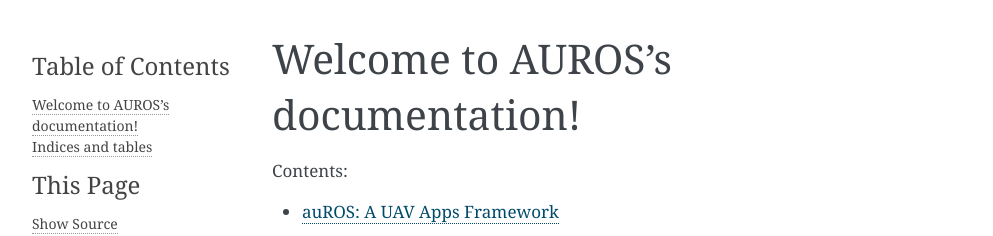
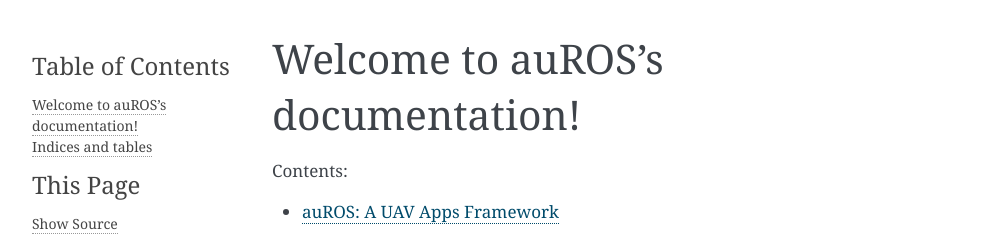
Before and after one commit to gamma-programme/auros, a Sphinx documentation site: the page built from docs/index.rst, in a window 1280 px wide. Shown: the top 236 px of the page, without its empty margins (148-1141 px from the left). Built offline with Sphinx 7.4.7, drawn with Linux system fonts in a browser that asks for light colours.

Commit message:
Update titles

```diff
--- a/docs/conf.py
+++ b/docs/conf.py
@@ -49,7 +49,7 @@ source_suffix = '.rst'
 master_doc = 'index'
 
 # General information about the project.
-project = u'AUROS'
+project = u'auROS'
 copyright = u'2014, GAMMA Programme'
 
 # The version info for the project you're documenting, acts as replacement for
@@ -203,7 +203,7 @@ latex_elements = {
 # (source start file, target name, title,
 #  author, documentclass [howto, manual, or own class]).
 latex_documents = [
-  ('index', 'AUROS.tex', u'AUROS Documentation',
+  ('index', 'AUROS.tex', u'auROS Documentation',
    u'GAMMA Programme', 'manual'),
 ]
 
--- a/docs/index.rst
+++ b/docs/index.rst
@@ -1,4 +1,4 @@
-Welcome to AUROS's documentation!
+Welcome to auROS's documentation!
 =================================
 
 Contents:
```
